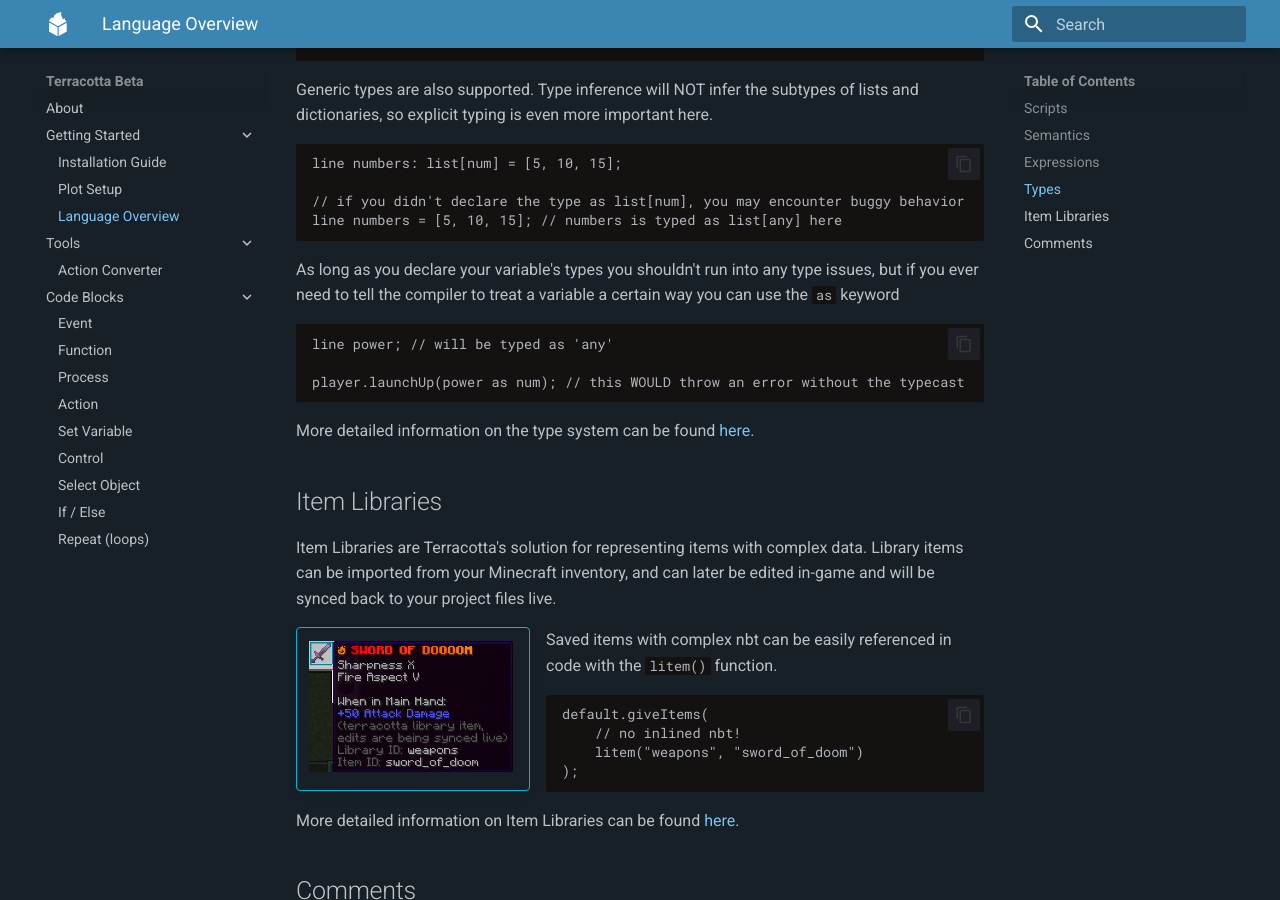
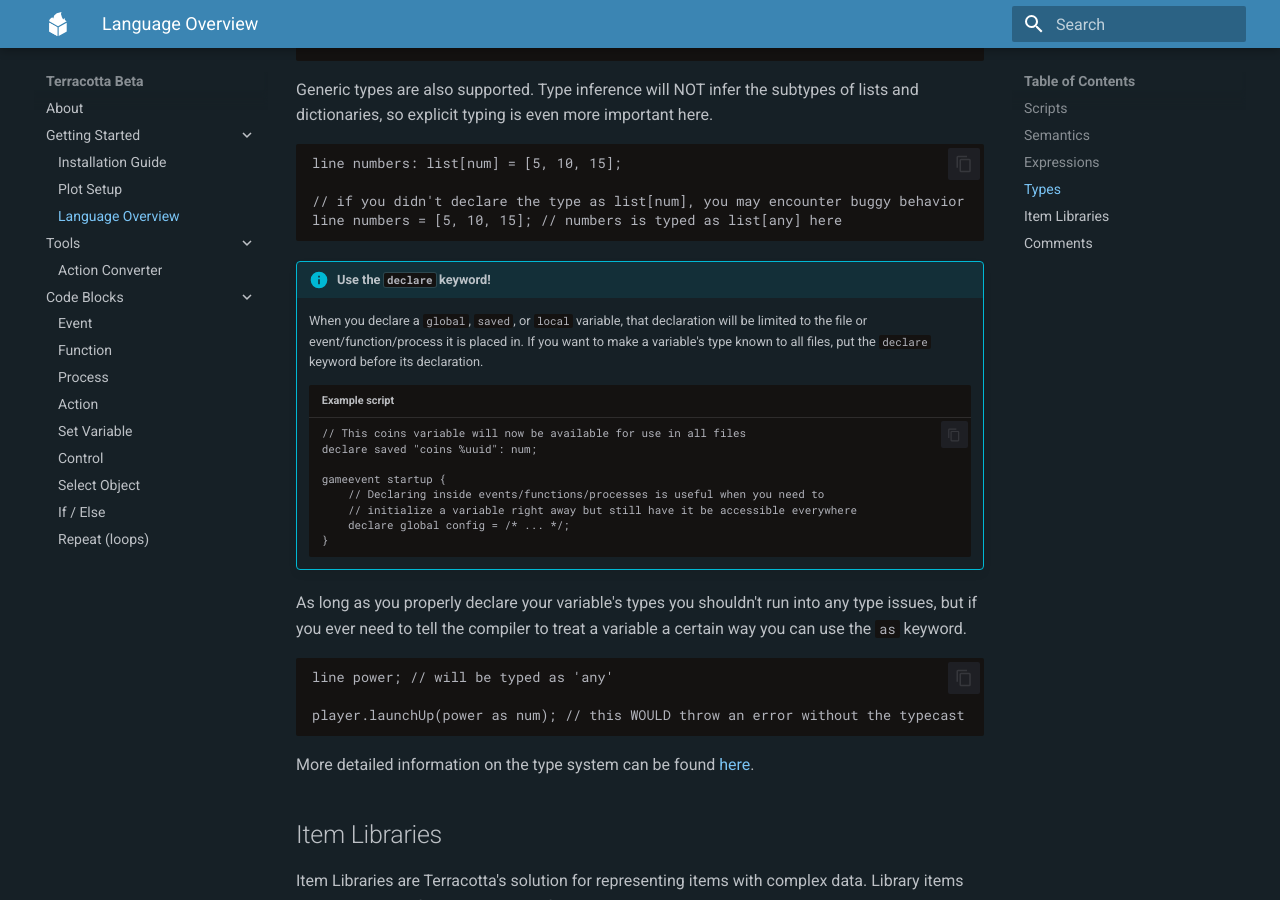
Before and after one commit to Owlfroggy/terracotta-beta-docs, an MkDocs documentation site: the page built from docs/getting_started/language_overview.md, in a window 1280 px wide and 900 px high, scrolled down 2152 px. Built offline with MkDocs 1.6.1 and Material for MkDocs 9.7.7, drawn with Linux system fonts in a browser that asks for light colours.

Commit message:
mention `declare` keyword in language overview

````diff
--- a/docs/getting_started/language_overview.md
+++ b/docs/getting_started/language_overview.md
@@ -79,7 +79,20 @@
 line numbers = [5, 10, 15]; // numbers is typed as list[any] here
 ```
 
-As long as you declare your variable's types you shouldn't run into any type issues, but if you ever need to tell the compiler to treat a variable a certain way you can use the `as` keyword
+!!! info "Use the `declare` keyword!"
+    When you declare a `global`, `saved`, or `local` variable, that declaration will be limited to the file or event/function/process it is placed in. If you want to make a variable's type known to all files, put the `declare` keyword before its declaration.
+    ```tc title="Example script"
+    // This coins variable will now be available for use in all files
+    declare saved "coins %uuid": num;
+
+    gameevent startup {
+        // Declaring inside events/functions/processes is useful when you need to
+        // initialize a variable right away but still have it be accessible everywhere
+        declare global config = /* ... */;
+    }
+    ```
+
+As long as you properly declare your variable's types you shouldn't run into any type issues, but if you ever need to tell the compiler to treat a variable a certain way you can use the `as` keyword.
 ```tc
 line power; // will be typed as 'any'
 
````
